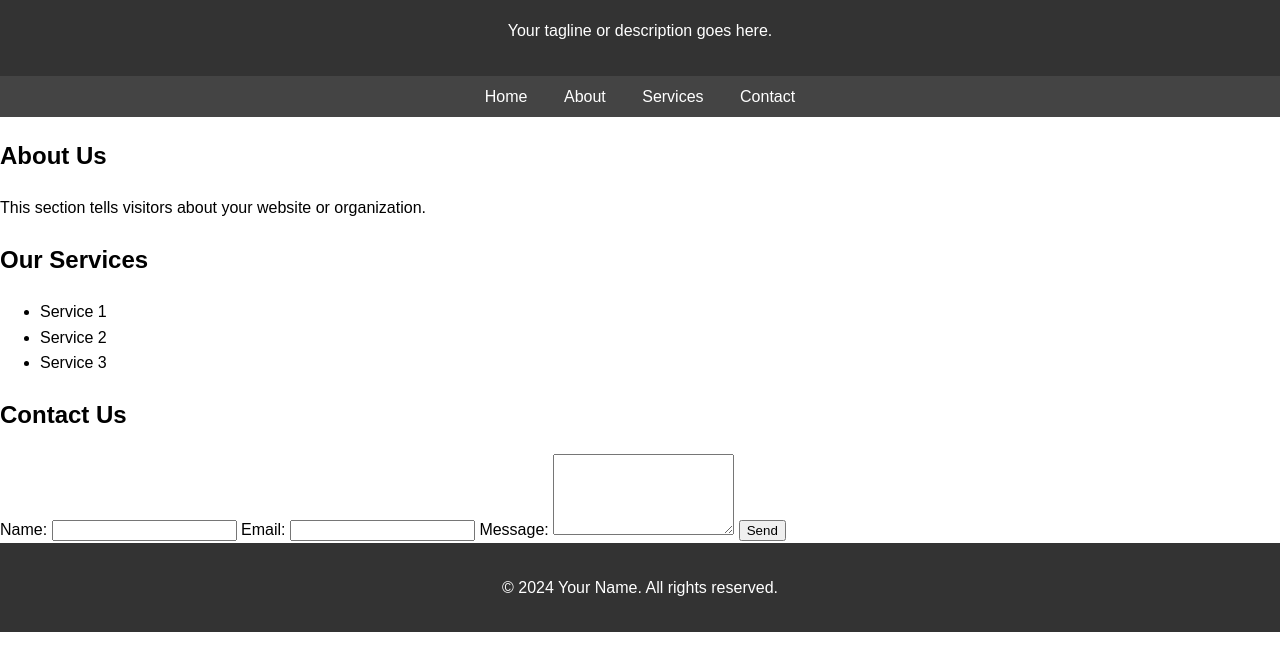
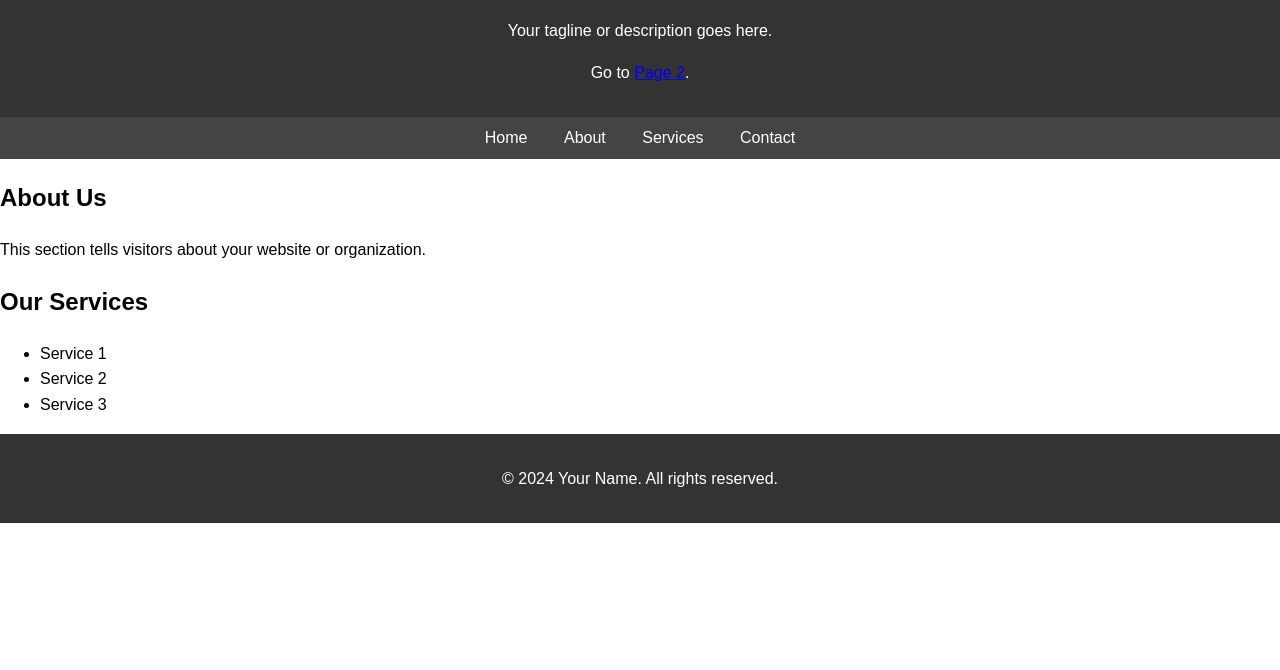
Before and after one commit to tigerawareness/test-page, a plain HTML site: page index.html in a window 1280 px wide. Shown: the part 92-762 px from the top of the page. Drawn offline with Linux system fonts and the light colour scheme.

Commit message:
Update index.html

```diff
--- a/index.html
+++ b/index.html
@@ -39,6 +39,9 @@
     <header>
         <h1>Welcome to My Website</h1>
         <p>Your tagline or description goes here.</p>
+        <p>
+            Go to <a href="page2.html">Page 2</a>.
+        </p>
     </header>
 
     <nav>
@@ -63,21 +66,6 @@
             </ul>
         </section>
 
-        <section id="contact">
-            <h2>Contact Us</h2>
-            <form action="/submit-form" method="POST">
-                <label for="name">Name:</label>
-                <input type="text" id="name" name="name" required>
-
-                <label for="email">Email:</label>
-                <input type="email" id="email" name="email" required>
-
-                <label for="message">Message:</label>
-                <textarea id="message" name="message" rows="5" required></textarea>
-
-                <button type="submit">Send</button>
-            </form>
-        </section>
     </main>
 
     <footer>
```
